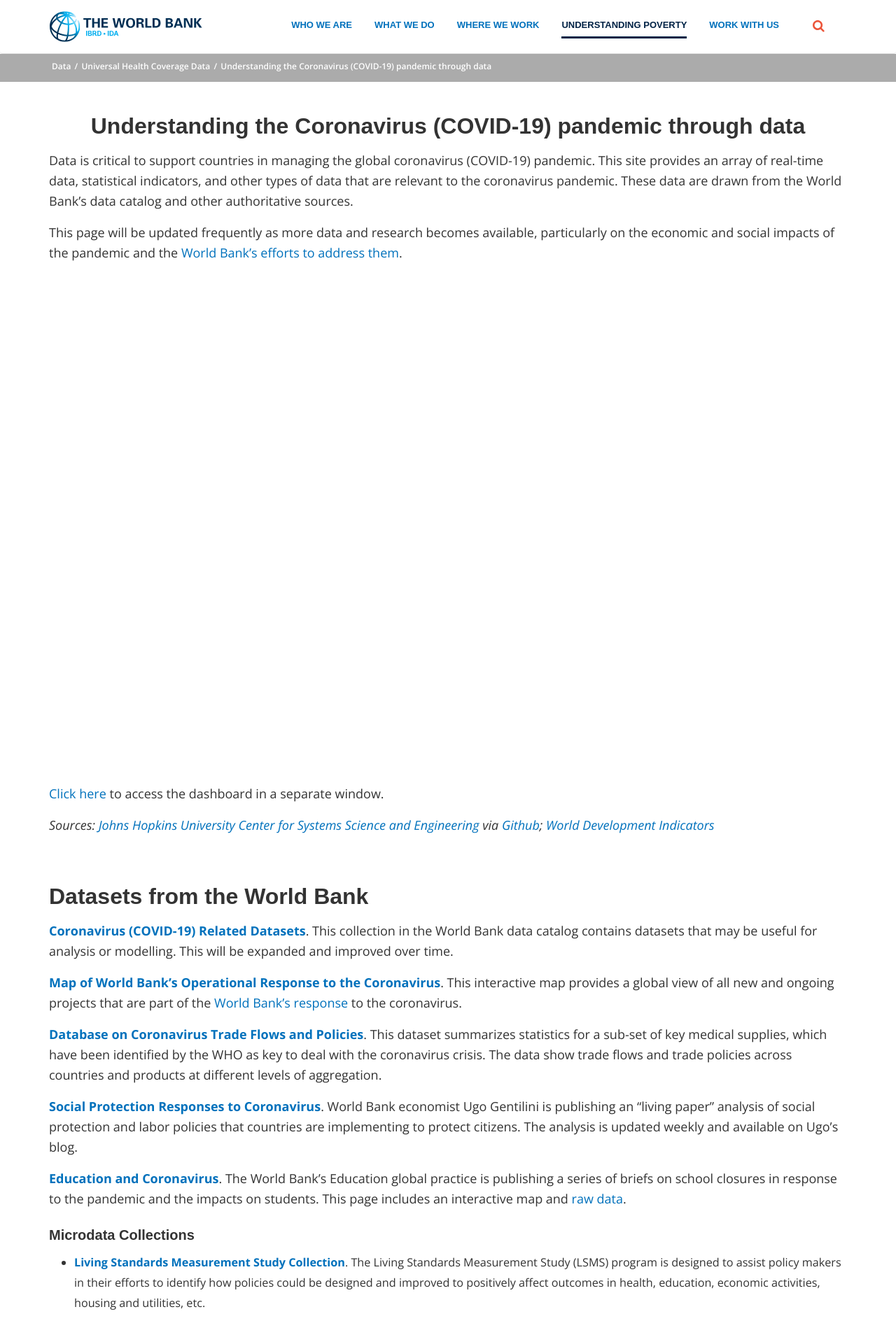
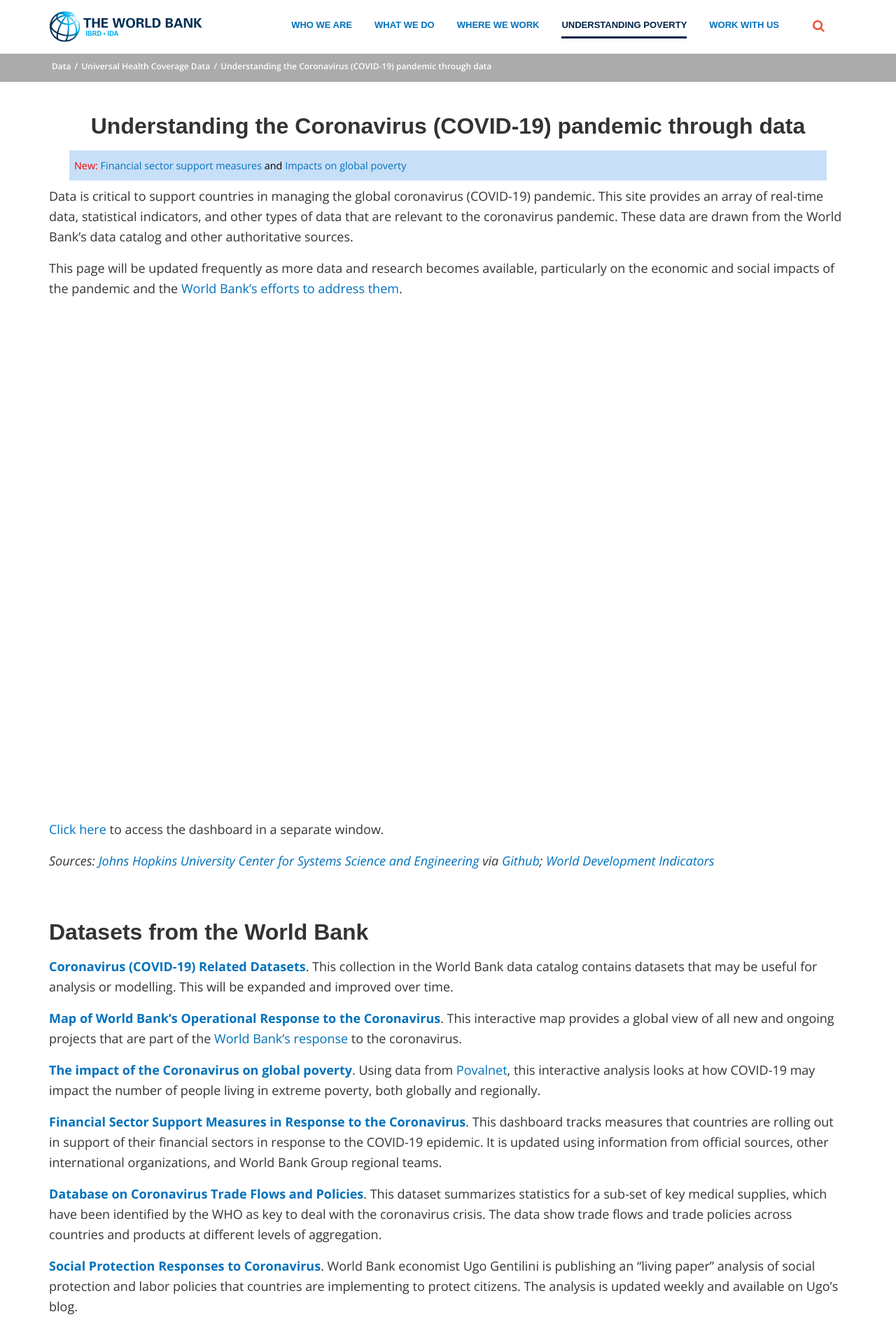
Before and after one commit to worldbank/decdg-covid19, a Jekyll site: the page built from index.md, in a window 1280 px wide. Shown: the top 1898 px of the page at 70% size. Built offline with Jekyll 4.4.1, drawn with Linux system fonts in a browser that asks for light colours; nearby versions of some CDN libraries; some web fonts are replaced; library files that are not in the unit come from our copies.

Commit message:
Add new data and the "features" option

```diff
--- a/_includes/body.md
+++ b/_includes/body.md
@@ -8,6 +8,17 @@
 **[Map of World Bank's Operational Response to the Coronavirus][wb-cvmap]**.
 This interactive map provides a global view of all new and ongoing projects that are part
 of the [World Bank's response][wb-covid] to the coronavirus.
+
+**[The impact of the Coronavirus on global poverty][blog-pov1]**.
+Using data from [Povalnet][povcal], this interactive analysis looks at how COVID-19 may impact
+the number of people living in extreme poverty, both globally and regionally.
+{: #povcal :}
+
+**[Financial Sector Support Measures in Response to the Coronavirus][fci-map]**.
+This dashboard tracks measures that countries are rolling out in support of their financial sectors in response to the COVID-19
+epidemic. It is updated using information from official sources, other international organizations, and World Bank Group
+regional teams.
+{: #finmeasures :}
 
 **[Database on Coronavirus Trade Flows and Policies][wb-trade]**.
 This dataset summarizes statistics for a sub-set of key medical supplies, which
--- a/_includes/intro.md
+++ b/_includes/intro.md
@@ -1,3 +1,6 @@
+
+*New:* [Financial sector support measures](#finmeasures) and [Impacts on global poverty](#povcal)
+{: .newfeatures :}
 
 Data is critical to support countries in managing the global coronavirus (COVID-19) pandemic.
 This site provides an array of real-time data, statistical indicators, and other
--- a/assets/css/custom.scss
+++ b/assets/css/custom.scss
@@ -40,6 +40,19 @@
   padding: 0.5em;
   color: red;
   border: 1px solid pink;
+}
+
+p.newfeatures {
+  margin: 0.5em 2em;
+  padding: 0.5em;
+  background: rgba(39, 128, 227, 0.25);
+  font-size: 0.8em;
+  color: black;
+
+  em {
+    font-style: normal;
+    color: red;
+  }
 }
 
 div.lp__body_content {
```
Also changed, not shown: other parts of _includes/body.md (+3 -0 lines).
